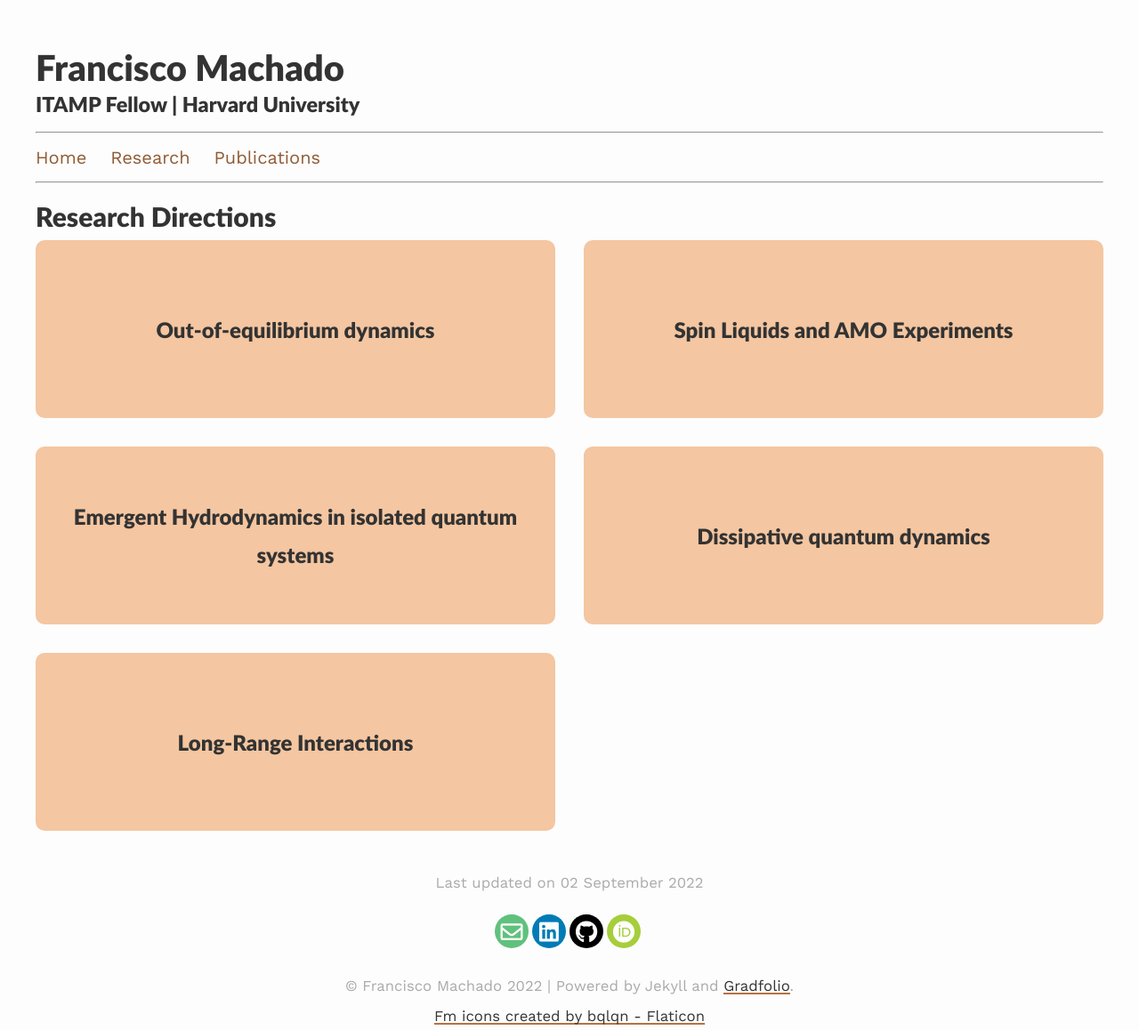
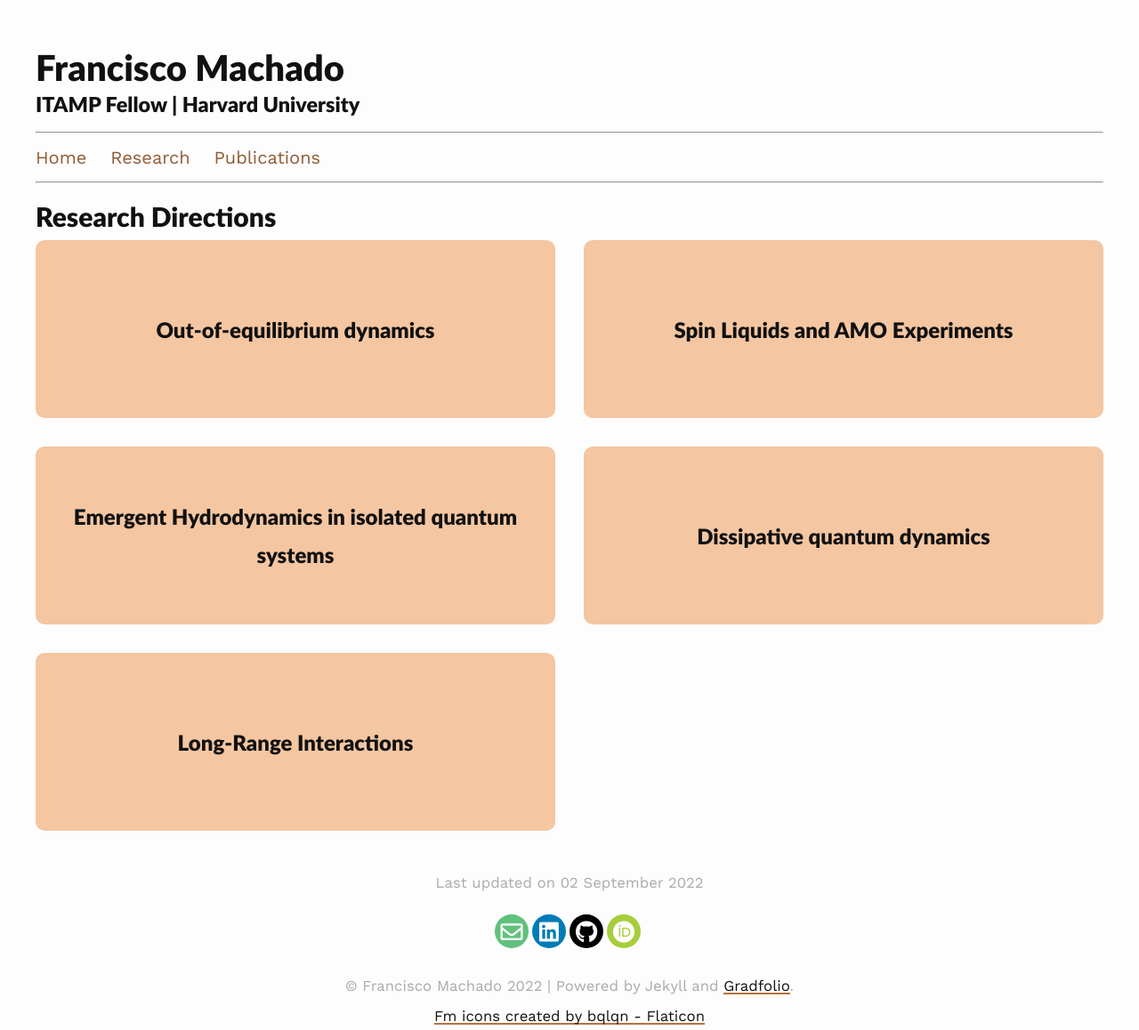
Before and after one commit to flmachado/flmachado.github.io, a Jekyll site: the page built from _pages/research.md, in a window 1280 px wide. Shown: the whole page at 89% size. Built offline with Jekyll 4.4.1, drawn with Linux system fonts in a browser that asks for light colours; nearby versions of some CDN libraries; our own code applies the rules of GitHub Pages for plain Markdown files.

Commit message:
Change Color

```diff
--- a/assets/css/_sass/variables.scss
+++ b/assets/css/_sass/variables.scss
@@ -14,12 +14,12 @@ $mark-color:       lighten(#60c17d, 30%);
 // Color scheme for light
 $body-bg: #fdfdfd;
 $projectbox: lighten(#EEAB74,10%); //#cfe6a4;
-$text-color: #333;
+$text-color: #111;
 
 // Color scheme for dark modes
 $body-bg-dark: #061725;
 $projectbox-dark: lighten($body-bg-dark, 10%);
-$text-color-dark: #777;
+$text-color-dark: #999;
 
 // Colour palette for project boxes
 $theme1: ("one",#388087),("two", #6FB3B8),("three",#BADFE7),("four",#C2EDCE),("five",#F6F6F2);
```
